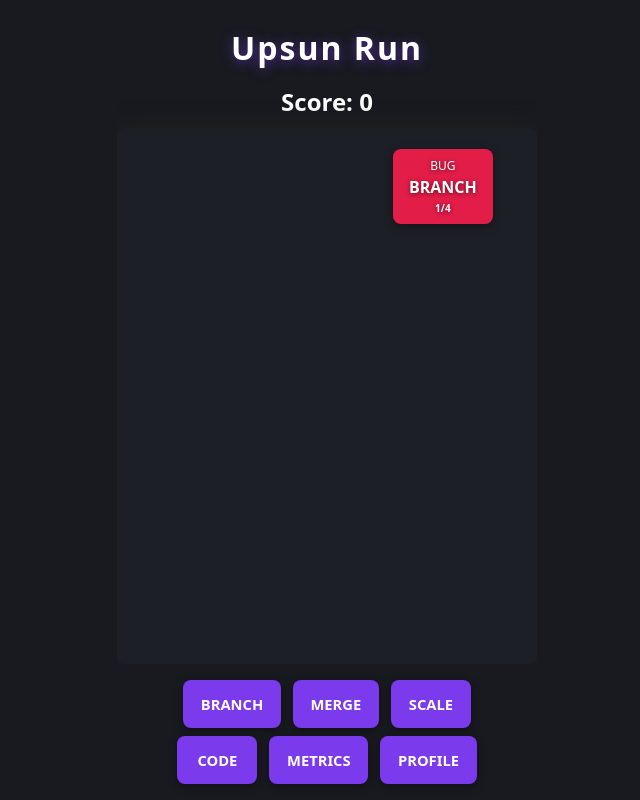
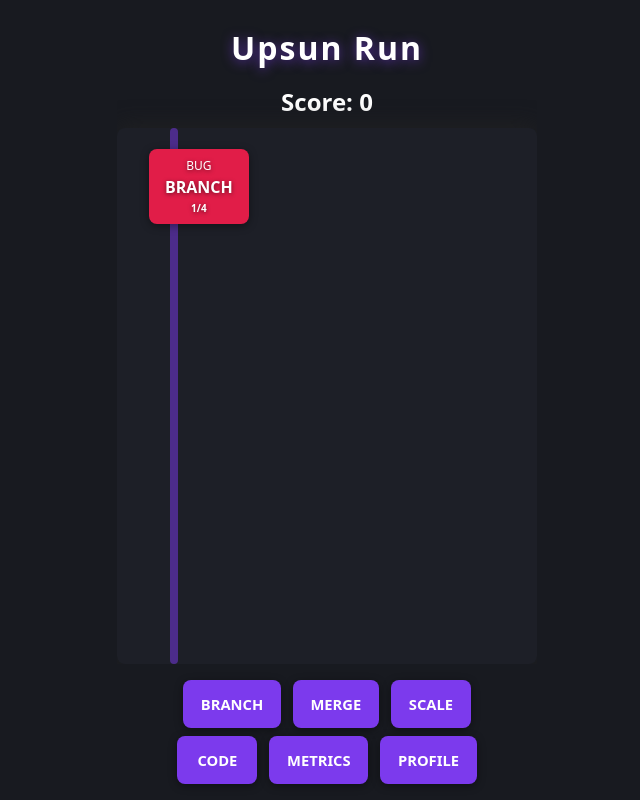
Before and after one commit to gregqualls/upsunrun-frontend, a React (Vite) app: page / in a window 1280 px wide. Shown: the whole page, without its empty margins (313-953 px from the left). Built offline with nearby package versions, Linux system fonts and the light colour scheme.

Commit message:
Enhance task management in App.tsx by introducing lane handling and branch color logic, improving task spawning and action handling for branching and merging.

```diff
--- a/src/App.tsx
+++ b/src/App.tsx
@@ -8,18 +8,20 @@
 // Define Task type
 interface Task {
   id: number
-  x: number
+  x: number // will be calculated from lane
   y: number
   action: string
   type: 'feature' | 'bug' | 'traffic'
   requiredActions: string[]
   progress: number // how many actions have been completed
+  lane: number // 0 = production, 1+ = branches
+  branchColor: string // color for the branch line
+  fadingBranch?: boolean // for merge animation
 }
 
-// Helper to get a random horizontal position
-function getRandomX(gameWidth: number) {
-  return Math.floor(Math.random() * (gameWidth - BLOCK_SIZE))
-}
+const BRANCH_COLORS = ['#7c3aed', '#22d3ee', '#facc15', '#ef4444', '#10b981', '#f472b6']
+const LANE_WIDTH = 60 // px, horizontal distance between lanes
+const LANE_START_X = 32 // px, left margin for production lane
 
 // Helper to get a random task type and its required actions
 function getRandomTaskTypeAndActions(): { type: 'feature' | 'bug' | 'traffic'; requiredActions: string[] } {
@@ -30,6 +32,18 @@
   ]
   const idx = Math.floor(Math.random() * types.length)
   return types[idx]
+}
+
+function getLaneX(lane: number) {
+  return LANE_START_X + lane * LANE_WIDTH
+}
+
+function getNextAvailableLane(tasks: Task[]): number {
+  // Find the rightmost lane currently in use, or 0 if none
+  const lanes = tasks.map(t => t.lane)
+  let lane = 1
+  while (lanes.includes(lane)) lane++
+  return lane
 }
 
 function App() {
@@ -69,17 +83,19 @@
     const interval = setInterval(() => {
       setTasks((prev) => {
         const { type, requiredActions } = getRandomTaskTypeAndActions()
-        const gameWidth = gameRef.current?.clientWidth || 400
+        // Always spawn in production lane (0)
         return [
           ...prev,
           {
             id: nextTaskId.current++,
-            x: getRandomX(gameWidth),
+            x: getLaneX(0),
             y: 0,
-            action: requiredActions[0], // show the first required action as the current
+            action: requiredActions[0],
             type,
             requiredActions,
             progress: 0,
+            lane: 0,
+            branchColor: BRANCH_COLORS[0],
           },
         ]
       })
@@ -100,6 +116,7 @@
   const handleAction = (action: string) => {
     if (!isRunning) return
     setTasks((prev) => {
+      // Find the first task that matches the current action
       const idx = prev.findIndex(
         (task) => task.requiredActions[task.progress] === action
       )
@@ -109,15 +126,46 @@
       const newProgress = task.progress + 1
       setAnimatingTaskId(task.id)
       setTimeout(() => setAnimatingTaskId(null), 200)
+      let newTask = { ...task }
+      if (action === 'BRANCH') {
+        // Move to next available lane and assign a branch color
+        const nextLane = getNextAvailableLane(prev)
+        newTask = {
+          ...task,
+          lane: nextLane,
+          x: getLaneX(nextLane),
+          branchColor: BRANCH_COLORS[nextLane % BRANCH_COLORS.length],
+          progress: newProgress,
+          action: task.requiredActions[newProgress],
+        }
+      } else if (action === 'MERGE') {
+        // Move back to production lane, mark branch for fading
+        newTask = {
+          ...task,
+          lane: 0,
+          x: getLaneX(0),
+          fadingBranch: true,
+          progress: newProgress,
+          action: task.requiredActions[newProgress],
+        }
+      } else {
+        newTask = { ...task, progress: newProgress, action: task.requiredActions[newProgress] }
+      }
+      // Remove task if completed
       if (newProgress >= task.requiredActions.length) {
         updated.splice(idx, 1)
         setScore((s) => s + 1)
       } else {
-        updated[idx] = { ...task, progress: newProgress, action: task.requiredActions[newProgress] }
+        updated[idx] = newTask
       }
       return updated
     })
   }
+
+  // Calculate the number of lanes to render lines for
+  const maxLane = Math.max(0, ...tasks.map(t => t.lane))
+  // Get the height of the game area for line rendering
+  const gameAreaHeight = gameRef.current?.clientHeight || 500
 
   return (
     <div className="game-bg" style={{ minHeight: '100vh', display: 'flex', flexDirection: 'column', alignItems: 'center' }}>
@@ -130,14 +178,37 @@
           ref={gameRef}
           className="game-area"
         >
+          {/* Render branch/production lines for each lane */}
+          {Array.from({ length: maxLane + 1 }).map((_, laneIdx) => {
+            // Find a task in this lane to get its color, default to production color
+            const taskInLane = tasks.find(t => t.lane === laneIdx)
+            const color = taskInLane ? taskInLane.branchColor : BRANCH_COLORS[laneIdx % BRANCH_COLORS.length]
+            return (
+              <div
+                key={laneIdx}
+                style={{
+                  position: 'absolute',
+                  left: getLaneX(laneIdx) + BLOCK_SIZE / 2 - 4, // center line under block
+                  top: 0,
+                  width: 8,
+                  height: gameAreaHeight,
+                  background: color,
+                  borderRadius: 4,
+                  opacity: 0.5,
+                  zIndex: 0,
+                }}
+              />
+            )
+          })}
           {/* Render all falling tasks */}
           {tasks.map((task) => (
             <div
               key={task.id}
               className={`task-block ${task.type} ${animatingTaskId === task.id ? 'task-animating' : ''}`}
               style={{
-                left: task.x,
+                left: getLaneX(task.lane),
                 top: task.y,
+                zIndex: 1,
               }}
             >
               <div className="task-type">{task.type.toUpperCase()}</div>
```
